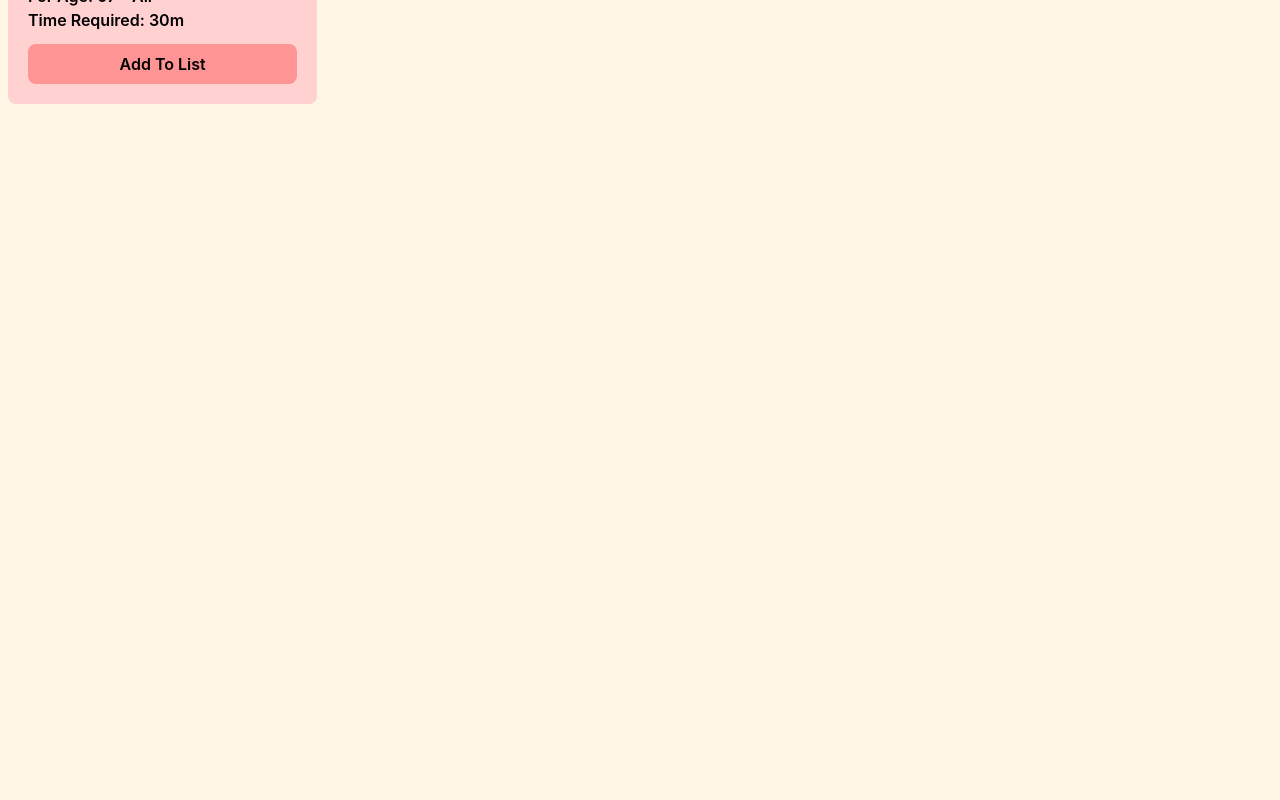
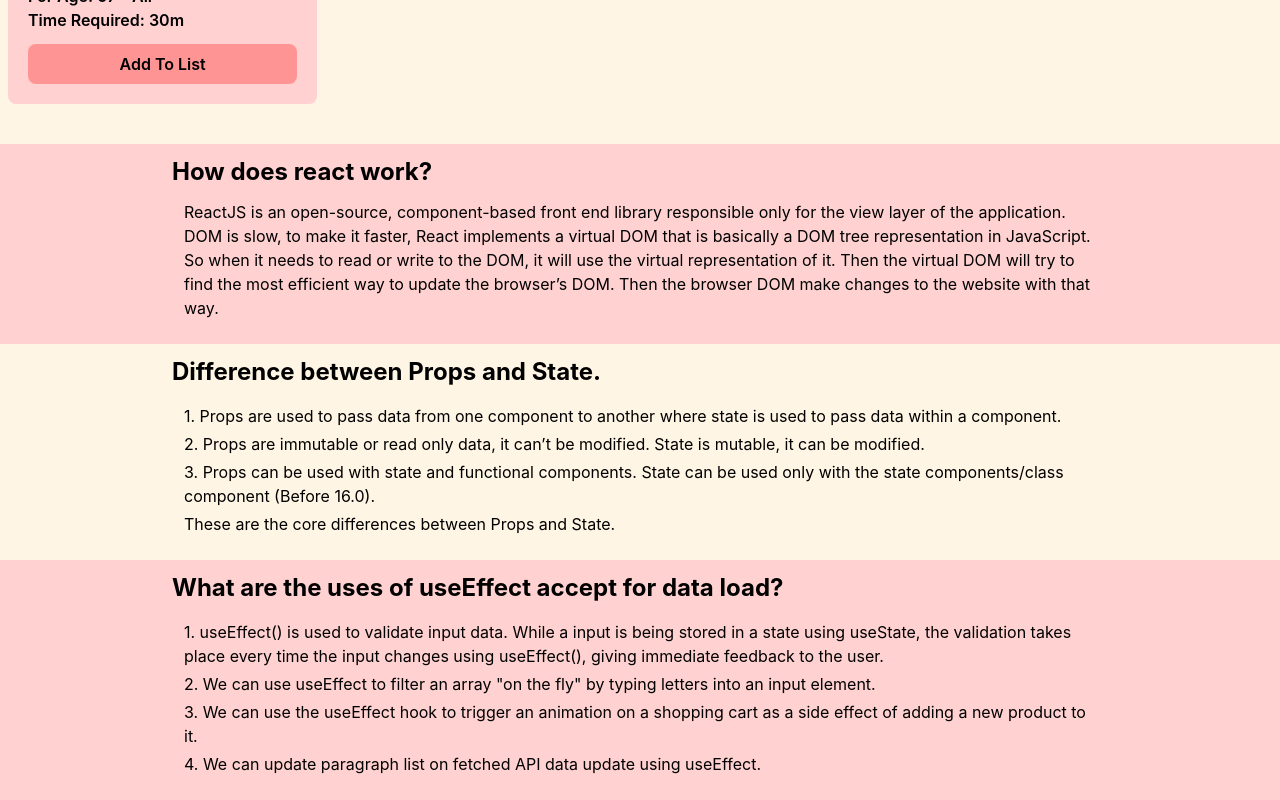
Before and after one commit to MohammadNaiem65/ultra-active-club, a React (Create React App) app: page / in a window 1280 px wide. Shown: the part 1357-2157 px from the top of the page. Before the commit the page ends 1461 px from the top, so only its background shows below. Built offline with nearby package versions, Linux system fonts and the light colour scheme.

Commit message:
answered the question

```diff
--- a/src/App.js
+++ b/src/App.js
@@ -3,15 +3,19 @@
 import Header from './components/Header/Header';
 import Cards from './components/Cards/Cards';
 import SideBar from './components/SideBar/SideBar';
+import QuestionAnswer from './components/QuestionAnswer/QuestionAnswer';
 
 function App() {
   return (
-    <div className="App flex justify-between">
-      <div className='w-3/4 mx-auto'>
-        <Header></Header>
-        <Cards></Cards>
+    <div>
+      <div className="App flex justify-between">
+        <div className='w-3/4 mx-auto'>
+          <Header></Header>
+          <Cards></Cards>
+        </div>
+        <SideBar></SideBar>
       </div>
-      <SideBar></SideBar>
+      <QuestionAnswer></QuestionAnswer>
     </div>
   );
 }
--- /dev/null
+++ b/src/components/QuestionAndAnswer/QuestionAndAnswer.js
@@ -0,0 +1,29 @@
+import React from 'react';
+
+const SimpleAnswer = props => {
+    return (
+        <div className='p-3'>
+            <h1 className='text-2xl font-bold'>{props.question}</h1>
+            <p className='p-3'>{props.answer}</p>
+        </div>
+    );
+};
+
+const ComplexAnswer = props => {
+    const answers = props.answer;
+    return (
+        <div className='p-3'>
+            <h1 className='text-2xl font-bold'>{props.question}</h1>
+            <div className='p-3'>
+                {
+                    answers.map(answer => {
+                        return <p className='mt-1'>{answer.answer}</p>
+                    })
+                }
+            </div>
+        </div>
+    )
+
+}
+
+export { SimpleAnswer, ComplexAnswer };
--- /dev/null
+++ b/src/components/QuestionAnswer/QuestionAnswer.js
@@ -0,0 +1,53 @@
+import React from 'react';
+import { ComplexAnswer, SimpleAnswer } from '../QuestionAndAnswer/QuestionAndAnswer';
+
+const QuestionAnswer = () => {
+    const propsState = [{
+        answer: '1. Props are used to pass data from one component to another where state is used to pass data within a component.'
+    },
+    {
+        answer: '2. Props are immutable or read only data, it can’t be modified. State is mutable, it can be modified.'
+    },
+    {
+        answer: '3. Props can be used with state and functional components. State can be used only with the state components/class component (Before 16.0).'
+    },
+    {
+        answer: 'These are the core differences between Props and State.'
+    }]
+
+    const useEffectUse = [{
+        answer: '1. useEffect() is used to validate input data. While a input is being stored in a state using useState, the validation takes place every time the input changes using useEffect(), giving immediate feedback to the user.'
+    },
+    {
+        answer: '2. We can use useEffect to filter an array "on the fly" by typing letters into an input element.'
+    },
+    {
+        answer: '3. We can use the useEffect hook to trigger an animation on a shopping cart as a side effect of adding a new product to it.'
+    },
+    {
+        answer: '4. We can update paragraph list on fetched API data update using useEffect.'
+    },
+    ]
+    return (
+        <div className='mt-10'>
+            <div className='bg-[#FFD1D1]'>
+                <div className='w-3/4 mx-auto'>
+                    <SimpleAnswer question='How does react work?' answer='ReactJS is an open-source, component-based front end library responsible only for the view layer of the application. DOM is slow, to make it faster, React implements a virtual DOM that is basically a DOM tree representation in JavaScript. So when it needs to read or write to the DOM, it will use the virtual representation of it. Then the virtual DOM will try to find the most efficient way to update the browser’s DOM. Then the browser DOM make changes to the website with that way.'></SimpleAnswer>
+
+                </div>
+            </div>
+            <div>
+                <div className='w-3/4 mx-auto'>
+                    <ComplexAnswer question='Difference between Props and State.' answer={propsState}></ComplexAnswer>
+                </div>
+            </div>
+            <div className='bg-[#FFD1D1]'>
+                <div className='w-3/4 mx-auto'>
+                    <ComplexAnswer question='What are the uses of useEffect accept for data load?' answer={useEffectUse}></ComplexAnswer>
+                </div>
+            </div>
+        </div>
+    );
+};
+
+export default QuestionAnswer;
```
